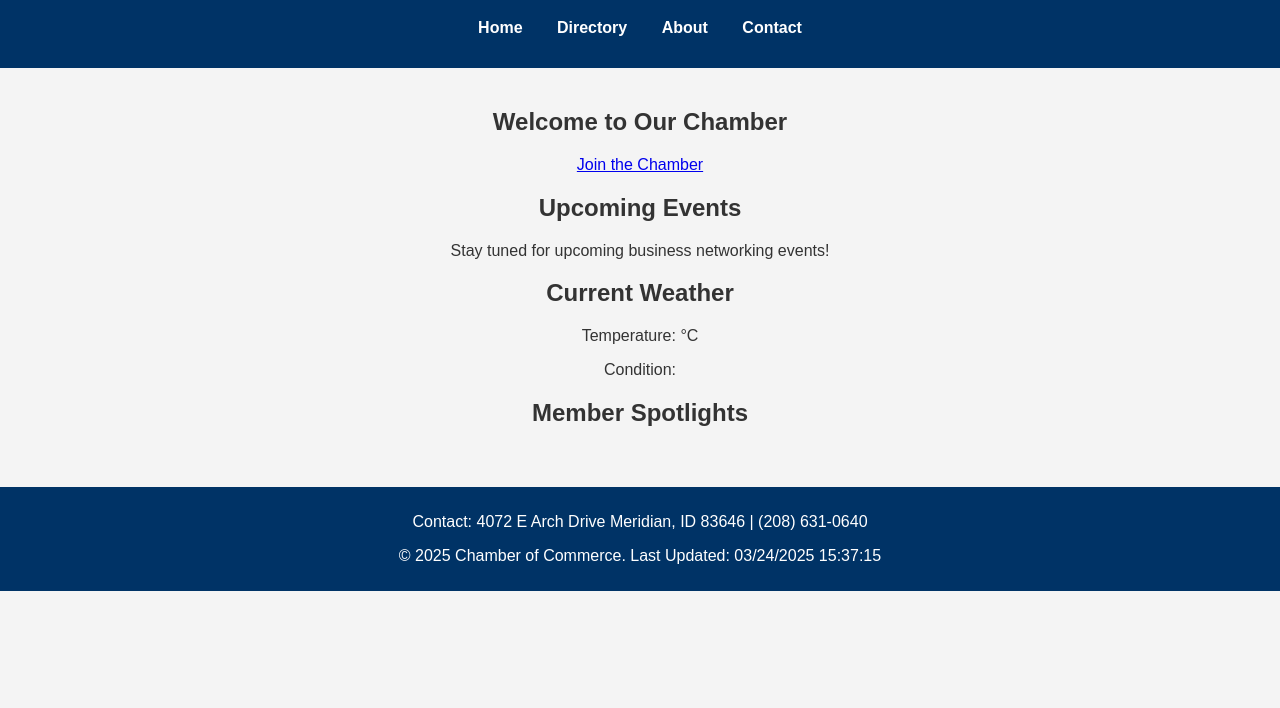
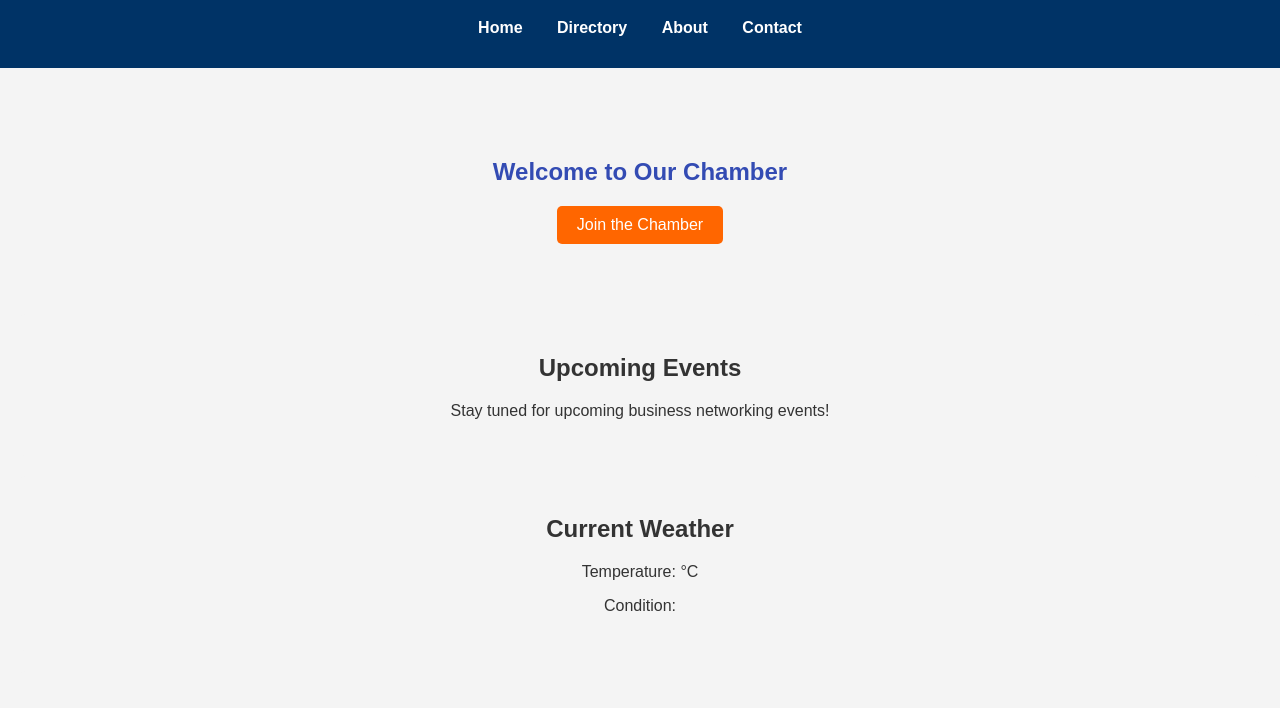
Before and after one commit to Damiaoroberto/wdd231, a plain HTML site: page chamber/index.html in a window 1280 px wide. Shown: the part 76-784 px from the top of the page. Drawn offline with Linux system fonts and the light colour scheme.

Commit message:
Update styles.css

```diff
--- a/chamber/css/styles.css
+++ b/chamber/css/styles.css
@@ -87,6 +87,30 @@ button {
     margin-right: 15px;
 }
 
+.hero {
+    text-align: center;
+
+    color: rgb(51, 75, 179);
+    padding: 50px 20px;
+}
+
+.cta-button {
+    display: inline-block;
+    background-color: #ff6600;
+    color: white;
+    padding: 10px 20px;
+    text-decoration: none;
+    border-radius: 5px;
+}
+
+.weather, .spotlights, .events {
+    padding: 20px;
+    margin: 20px 0;
+    background: #f4f4f4;
+    border-radius: 5px;
+}
+
+
 footer {
     background-color: #003366;
     color: white;
```
